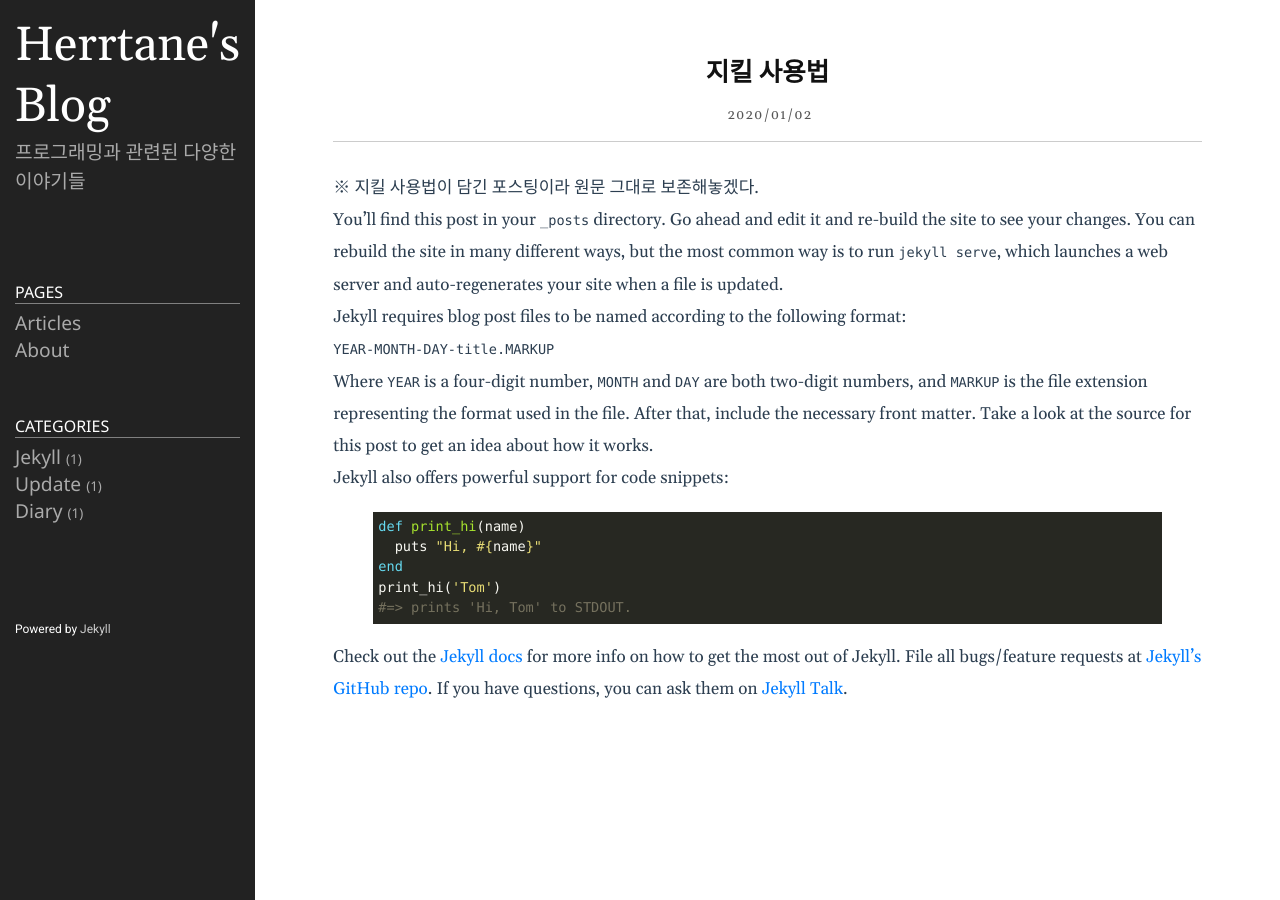
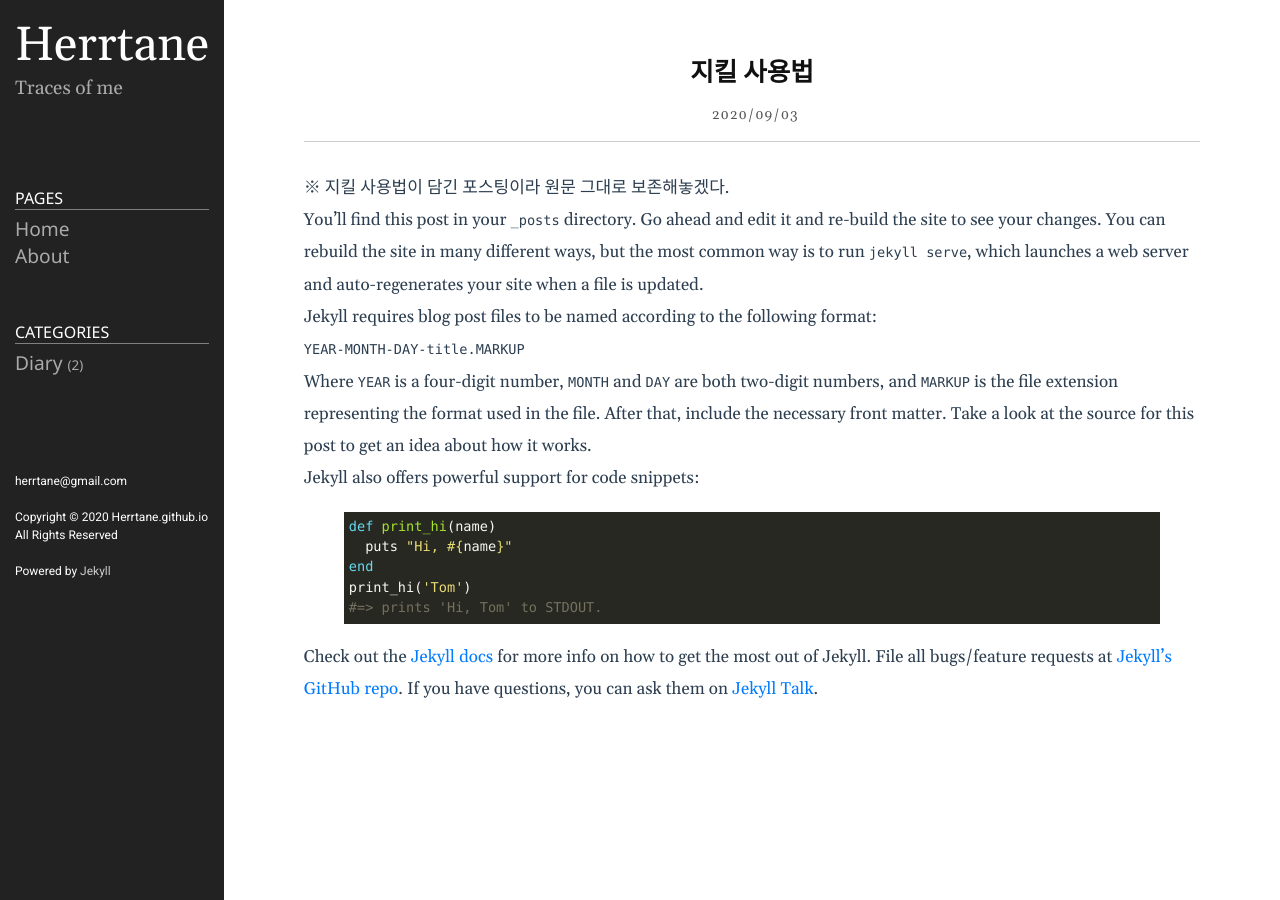
Before and after one commit to Herrtane/Herrtane.github.io, a Jekyll site: the page built from _posts/2020-09-03-welcome-to-jekyll.markdown, in a window 1280 px wide. Built offline with Jekyll 4.4.1, drawn with Linux system fonts in a browser that asks for light colours.

Commit message:
Remodeling

```diff
--- a/_config.yml
+++ b/_config.yml
@@ -18,10 +18,10 @@
 # You can create any custom variable you would like, and they will be accessible
 # in the templates via {{ site.myvariable }}.
 
-title: Herrtane's Blog
+title: Herrtane
 email: herrtane@gmail.com
 description: >- # this means to ignore newlines until "baseurl:"
-  프로그래밍과 관련된 다양한 이야기들
+  Traces of me
 baseurl: "" # the subpath of your site, e.g. /blog
 url: "http://Herrtane.github.io" # the base hostname & protocol for your site, e.g. http://example.com
 github_username: Herrtane
--- a/_includes/home.html
+++ b/_includes/home.html
@@ -1,6 +1,6 @@
 <article class="post">
   <header class="post-header home">
-    <div class="post-title">Articles</div>
+    <div class="post-title">Welcome to Herrtane's Blog :)</div>
   </header>
 
   <div class="post-content">
--- a/_includes/sidebar.html
+++ b/_includes/sidebar.html
@@ -15,7 +15,7 @@
 	<ul class="nav">
       <li class="nav-title">Pages</li>
 	  <li>
-	  	<a class="nav-item" href="/">Articles</a>
+	  	<a class="nav-item" href="/">Home</a>
 	  </li>
 	  {% assign pages_list = site.pages %}
 	  {% for node in pages_list %}
@@ -48,5 +48,7 @@
 </div>
 
 <div class="sidebar-item sidebar-footer">
+	herrtane@gmail.com<br/><br/>
+	Copyright © 2020 Herrtane.github.io<br/>All Rights Reserved<br/><br/>
 	<p>Powered by <a href="https://github.com/jekyll/jekyll">Jekyll</a></p>
 </div>
--- a/_posts/2020-01-02-welcome-to-jekyll.markdown
+++ b/_posts/2020-09-03-welcome-to-jekyll.markdown
@@ -1,8 +1,8 @@
 ---
 layout: post
 title:  "지킬 사용법"
-date:   2020-01-02 19:31:29 +0900
-categories: jekyll update
+date:   2020-09-03 14:31:29 +0900
+categories: Diary
 ---
 
 ※ 지킬 사용법이 담긴 포스팅이라 원문 그대로 보존해놓겠다.
```
Also changed, not shown: README.md.
